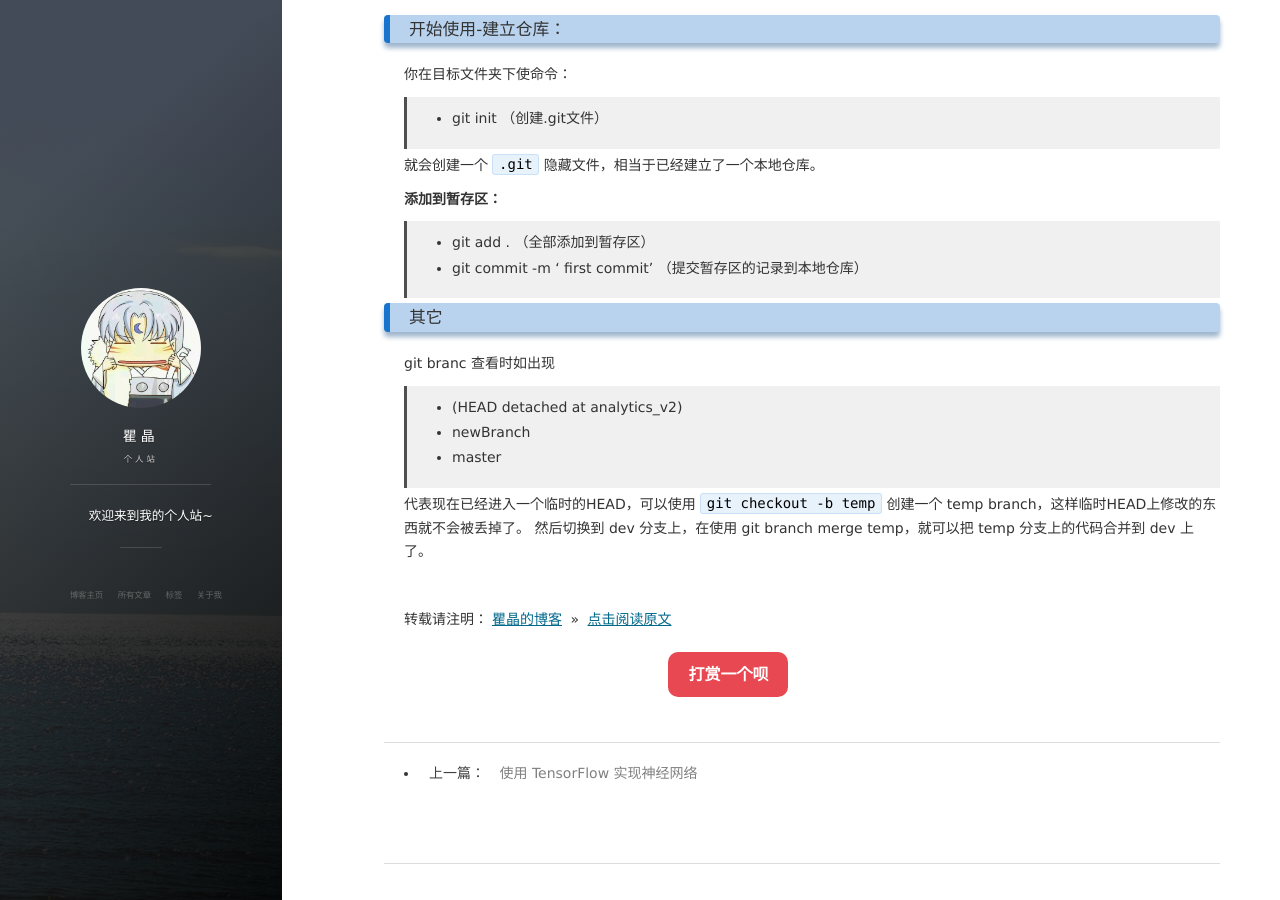
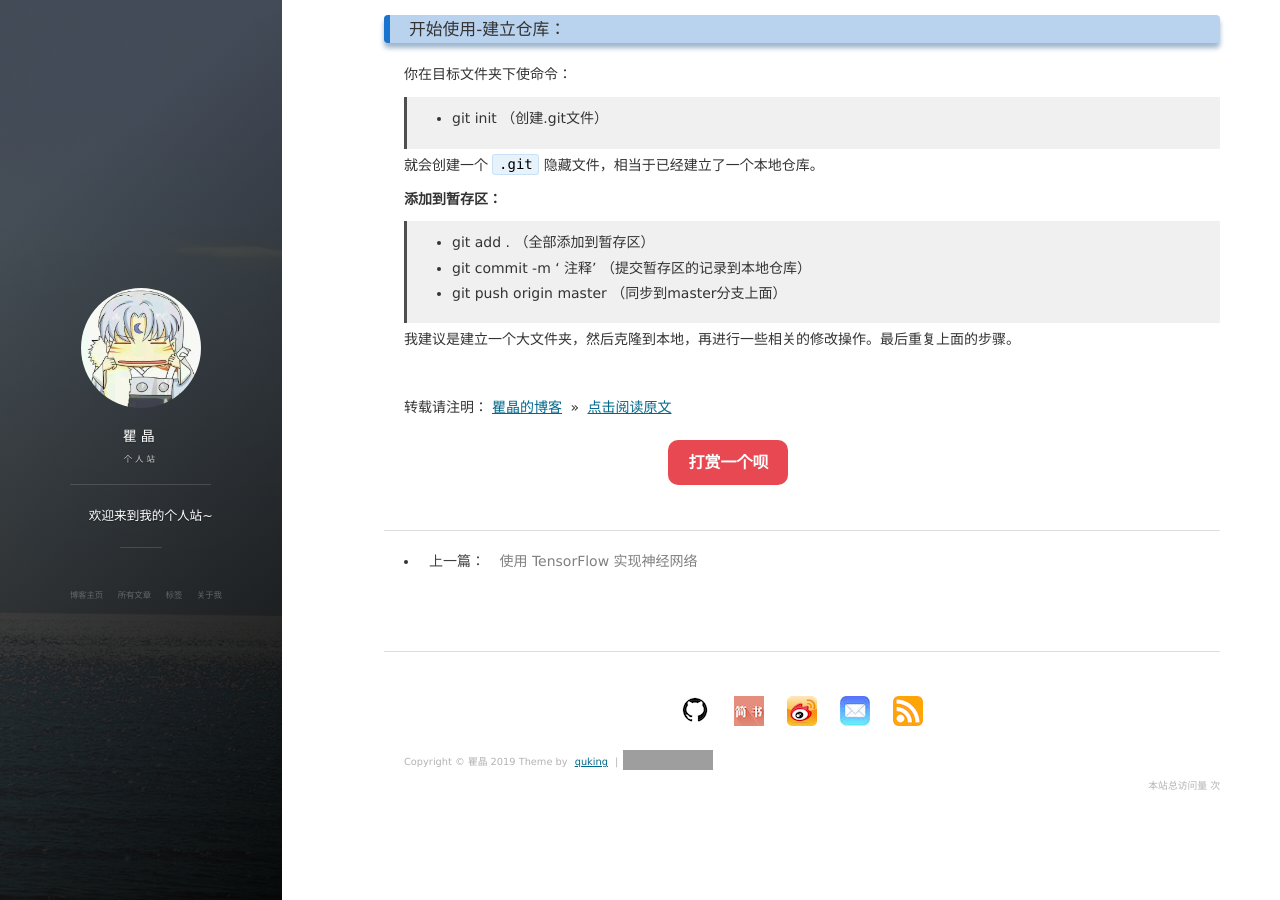
Before and after one commit to quking/quking.github.io, a Jekyll site: the page built from _posts/2017-07-13-Git怎么玩？.md, in a window 1280 px wide and 900 px high, scrolled down 2545 px. Built offline with Jekyll 4.4.1, drawn with Linux system fonts in a browser that asks for light colours; nearby versions of some CDN libraries; comment, search, counter and statistics services are not loaded; grey boxes are pictures that could not be loaded.

Commit message:
Update 2017-07-13-Git怎么玩？.md

```diff
--- a/_posts/2017-07-13-Git怎么玩？.md
+++ b/_posts/2017-07-13-Git怎么玩？.md
@@ -83,18 +83,10 @@ tag: 工具
 **添加到暂存区：**
 
 > - git add .   （全部添加到暂存区）
-> - git commit -m ' first commit'  （提交暂存区的记录到本地仓库）
+> - git commit -m ' 注释'  （提交暂存区的记录到本地仓库）
+> - git push origin master    （同步到master分支上面）
 
-### 其它
-
-git branc 查看时如出现
-
-> - (HEAD detached at analytics_v2)
-> - newBranch
-> - master
-
-代表现在已经进入一个临时的HEAD，可以使用 `git checkout -b temp` 创建一个 temp branch，这样临时HEAD上修改的东西就不会被丢掉了。
-然后切换到 dev 分支上，在使用 git branch merge temp，就可以把 temp 分支上的代码合并到 dev 上了。
+我建议是建立一个大文件夹，然后克隆到本地，再进行一些相关的修改操作。最后重复上面的步骤。
 
 <br>
 
```
